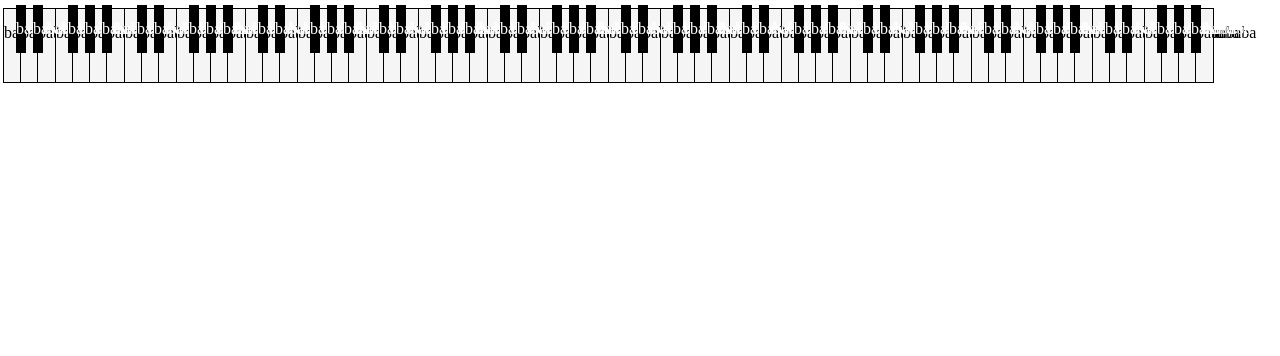
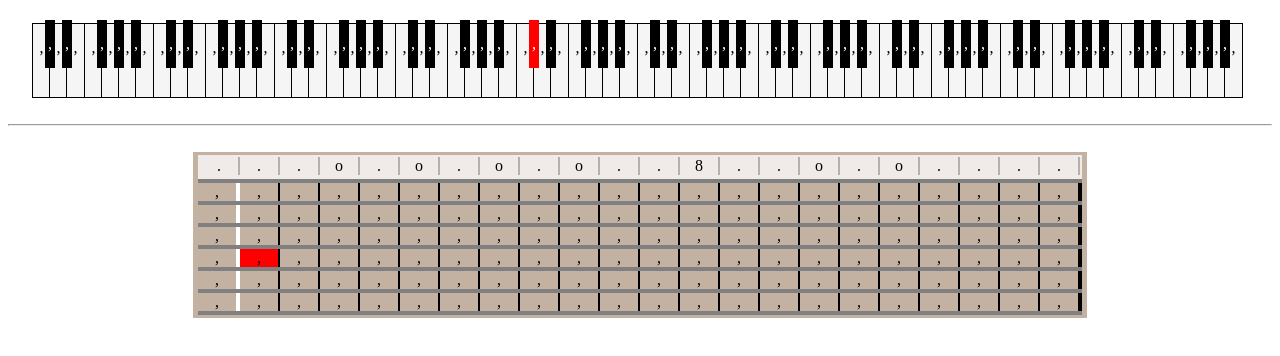
Before and after one commit to bgiacalone/Note_Zone, a plain HTML site: page home.html in a window 1280 px wide. Drawn offline with Linux system fonts and the light colour scheme.

Commit message:
fretbaord

```diff
--- a/css.css
+++ b/css.css
@@ -1,6 +1,6 @@
-
+body {text-align: center; padding-top:15px;}
 .k .o div::before {
-  content: "babababa";
+  content: ",";
 }
 .k .o {
   display: inline-block;
@@ -35,3 +35,18 @@
   left: -4px;
   top:-4px;
 }
+
+.k .o:nth-child(5) ._2 {background-color:Red;}
+
+.g { background-color:rgba(155,125,100,.6); padding:3px 5px; display:inline-block; }
+.g .s { display: flex; border-top:4px solid grey; }
+.g .s:last-child { border-bottom:4px solid grey; }
+.g .s .n::before { content: ","; }
+.g .s .n { border-right:2px solid black; width:38px; }
+.g .s .n:first-child { border-right:4px solid white; }
+.g .s .n:last-child { border-right:4px solid black; }
+.g .sg .n {border-right:2px solid rgba(0,0,0,.25); display:inline-block;width:38px;max-width:38px;overflow:hidden; margin-left:-4px; }
+.g .sg .n:first-child {margin-left:0 !important;}
+.g .sg { background-color:rgba(255,255,255,.75);padding-top:2px; }
+
+.g .s:nth-child(5) .n[data-ni="20"] {background-color:red;}
--- a/home.html
+++ b/home.html
@@ -152,7 +152,34 @@
       <div class="_12"></div>
     </div>
   </div>
+  <BR>
+  <hr>
+  <BR>
   <div class="g" id="guitar">
+    <div class="sg">
+      <div class="n" data-ni="21">.</div>
+      <div class="n" data-ni="20">.</div>
+      <div class="n" data-ni="19">.</div>
+      <div class="n" data-ni="18">o</div>
+      <div class="n" data-ni="17">.</div>
+      <div class="n" data-ni="16">o</div>
+      <div class="n" data-ni="15">.</div>
+      <div class="n" data-ni="14">o</div>
+      <div class="n" data-ni="13">.</div>
+      <div class="n" data-ni="12">o</div>
+      <div class="n" data-ni="11">.</div>
+      <div class="n" data-ni="10">.</div>
+      <div class="n" data-ni="9">8</div>
+      <div class="n" data-ni="8">.</div>
+      <div class="n" data-ni="7">.</div>
+      <div class="n" data-ni="6">o</div>
+      <div class="n" data-ni="5">.</div>
+      <div class="n" data-ni="4">o</div>
+      <div class="n" data-ni="3">.</div>
+      <div class="n" data-ni="2">.</div>
+      <div class="n" data-ni="1">.</div>
+      <div class="n" data-ni="0">.</div>
+    </div>
     <div class="s" data-si="6">
       <div class="n" data-ni="21"></div>
       <div class="n" data-ni="20"></div>
```
